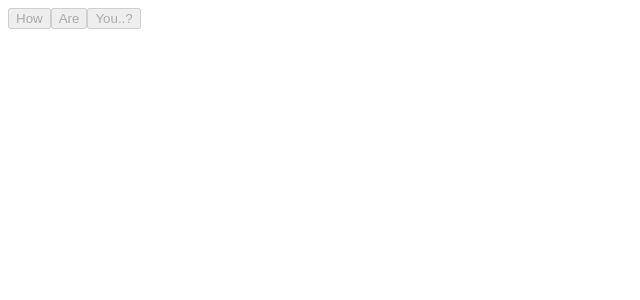
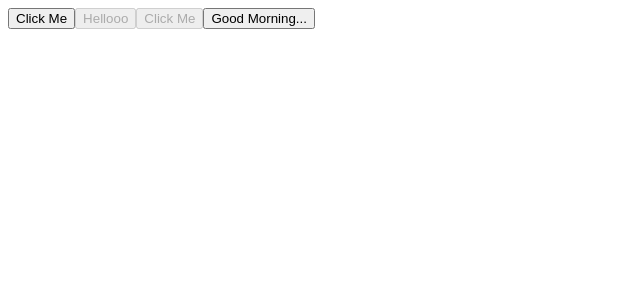
Before and after one commit to DhamechaKeval/React_Project, a React (Vite) app: page / in a window 1280 px wide. Shown: the top 300 px of the page, without its empty margins (0-640 px from the left). Built offline with nearby package versions, Linux system fonts and the light colour scheme.

Commit message:
pure function with proper manners use (defualtProps)

```diff
--- /dev/null
+++ b/src/lec3112/purefunc2.jsx
@@ -0,0 +1,14 @@
+// eslint-disable-next-line no-unused-vars
+import * as React from 'react';
+// eslint-disable-next-line react/prop-types
+const MyButton2 = ({abc,def})=>(
+    <button disabled={abc}>
+        {def}
+    </button>
+);
+
+MyButton2.defaultProps = {
+    abc: false,
+    def: "Click Me",
+};
+export default MyButton2;
--- a/src/main.jsx
+++ b/src/main.jsx
@@ -1,21 +1,13 @@
 import { StrictMode } from 'react'
 import { createRoot } from 'react-dom/client'
-import Purefunction from './lec3112/purefunction'
-// import MyComponent from './lec3112/combined'
-// import Component1 from './lect2412/component1'
-// import InpuutTest from './Component3'
-// import ClassTimeTable from './lect2412/class_timetable'
-//import StateMerge from './lect2412/state_managment'
+import MyButton2 from './lec3112/purefunc2'
+
 
 createRoot(document.getElementById('root')).render(
   <StrictMode>
-    {/* <Component1/> */}
-    {/* <InpuutTest/> */}
-    {/* <ClassTimeTable/> */}
-    {/* <StateMerge/> */}
-    {/* <MyComponent/> */}
-    <Purefunction abc={true} xyz="How" />
-    <Purefunction abc={true} xyz="Are" />
-    <Purefunction abc={true} xyz="You..?" />
+    <MyButton2/>
+    <MyButton2 abc={true} def="Hellooo"/>
+    <MyButton2 abc={true} />
+    <MyButton2 def="Good Morning..."/>
   </StrictMode>,
 )
```
